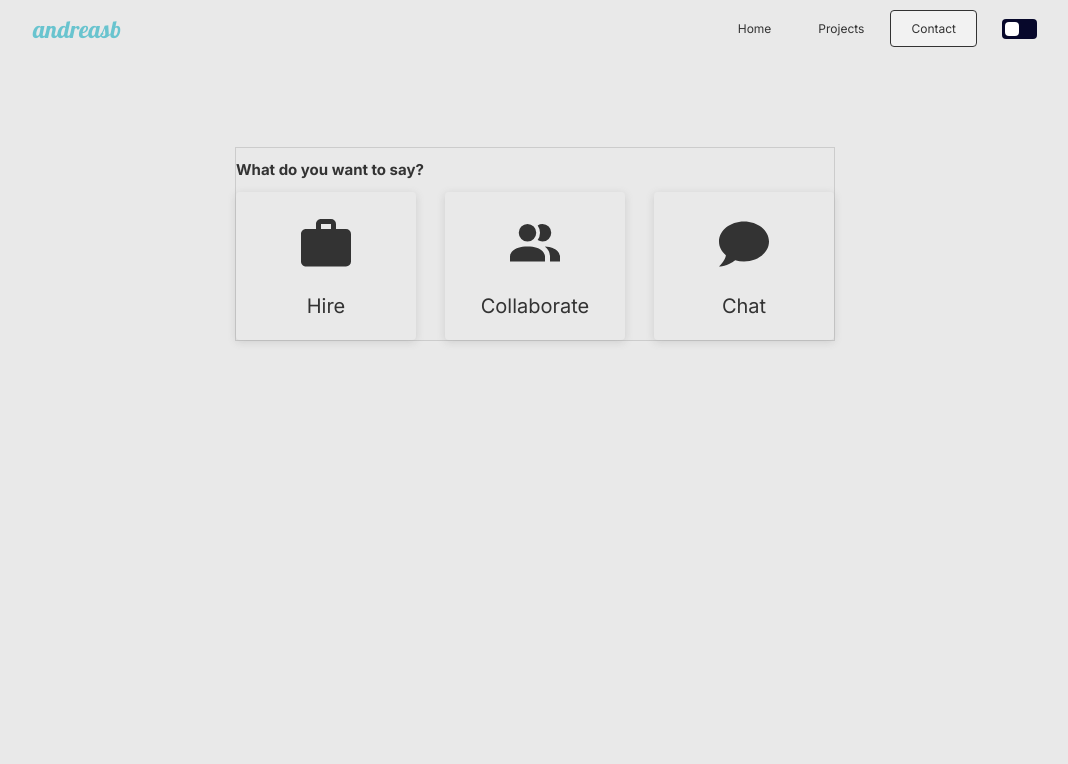
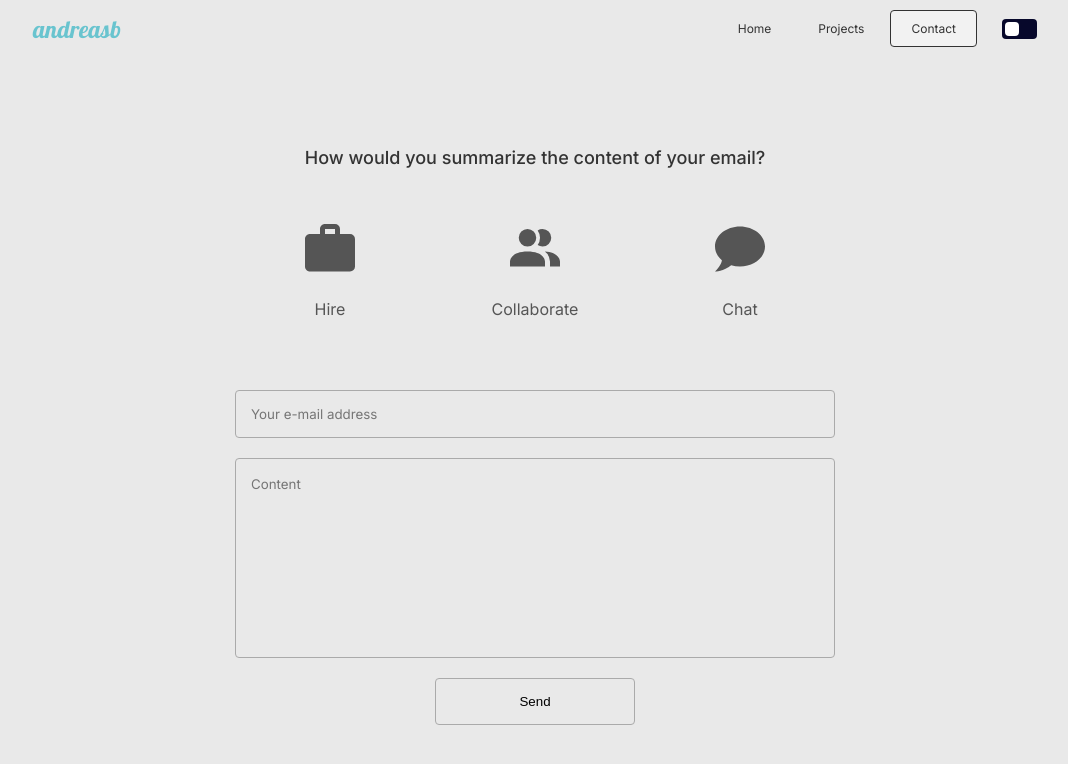
Before and after one commit to abergstream/react-individual-examination, a React (Vite) app: page /contact in a window 1280 px wide. Shown: the top 764 px of the page, without its empty margins (105-1173 px from the left). Built offline with nearby package versions, Linux system fonts and the light colour scheme.

Commit message:
moved api-call and made contact-form

```diff
--- a/src/App.css
+++ b/src/App.css
@@ -61,6 +61,10 @@ body {
   --primary-button-bg-hover: #d6d5d4;
   --primary-button-text: #333;
   --button-box-shadow-color: #111;
+
+  --primary-icon-color: #555;
+
+  --input-focus-color: #333;
 }
 .theme-dark {
   --nav-text-color: #dadada;
@@ -81,4 +85,7 @@ body {
   --primary-button-bg-hover: #111;
   --primary-button-text: #ccc;
   --button-box-shadow-color: #ccc;
+
+  --primary-icon-color: #a6a6a6;
+  --input-focus-color: #efefef;
 }
--- a/src/components/FetchRepos/FetchRepos.css
+++ /dev/null
@@ -1,32 +0,0 @@
-.repo-container {
-  display: flex;
-  justify-content: space-between;
-  padding: 1.5rem 1rem;
-  font-size: 1.2rem;
-  cursor: pointer;
-  &:hover {
-    background-color: var(--repo-hover-bg);
-  }
-}
-.repo-container--header:hover {
-  background-color: var(--primary-background-color);
-}
-.repo__header:hover {
-  font-weight: 600;
-}
-.repo__date {
-  width: 130px;
-}
-.repo__name {
-  flex: 1;
-  & > a {
-    color: var(--primary-text-color);
-  }
-}
-.loader-container {
-  width: 100%;
-  padding: 4rem;
-  display: flex;
-  justify-content: center;
-  align-items: center;
-}
--- a/src/components/FetchRepos/FetchRepos.jsx
+++ /dev/null
@@ -1,43 +0,0 @@
-import { useEffect } from "react";
-import toast from "react-hot-toast";
-const FetchRepos = ({ repos, setRepos }) => {
-  const API_USER = "abergstream";
-  const API_URL = `https://api.github.com/users/${API_USER}/repos?page=1&per_page=300`;
-
-  useEffect(() => {
-    const getRepos = async () => {
-      try {
-        const response = await fetch(API_URL);
-        const data = await response.json();
-        data.message === "Not Found"
-          ? toast.error(`Could not find user: ${API_USER}`, {
-              duration: 8000,
-            })
-          : toast.success("API loaded.", { icon: "👌🏻", duration: 3000 });
-        const sortedRepos = sortByDate([...data]).slice(0, 3);
-        setRepos(sortedRepos);
-        console.log(sortedRepos);
-      } catch (error) {
-        toast.error(`Could not connect to ${API_URL}`, {
-          duration: 8000,
-          style: {
-            minWidth: "520px",
-          },
-        });
-      }
-    };
-    if (!repos) {
-      getRepos();
-    }
-  }, [API_URL, repos]);
-  return null;
-};
-
-const sortByDate = (sortedData) => {
-  sortedData.sort((a, b) => {
-    return new Date(b.updated_at) - new Date(a.updated_at);
-  });
-  return sortedData;
-};
-
-export default FetchRepos;
--- a/src/pages/Contact/Contact.css
+++ b/src/pages/Contact/Contact.css
@@ -4,31 +4,87 @@
 }
 .contact__form {
   width: min(600px, 100%);
-  border: 1px solid #ccc;
+  display: flex;
+  flex-direction: column;
+  align-items: center;
+  gap: 2rem;
+}
+.contact__heading {
+  font-size: 1.8rem;
+  font-family: Inter;
+  font-weight: 500;
+  margin: 0 0 1rem;
+  color: var(--primary-text-color);
 }
 .form__radio {
   display: flex;
+  width: 100%;
   justify-content: space-between;
 }
 .form__radio-button {
   display: none;
 }
 .form__radio-button:checked + .form__radio-label {
-  border-color: #777;
+  border-color: var(--input-focus-color);
+}
+.form__radio-button:checked + .form__radio-label::after {
+  box-sizing: border-box;
+  position: absolute;
+  left: 50%;
+  bottom: -30px;
+  transform: translateX(-50%);
+  content: "";
+  border: 15px solid transparent;
+  border-bottom-color: #69c4cf;
 }
 .form__radio-label {
+  position: relative;
+  border: 1px solid transparent;
   display: flex;
   flex-direction: column;
   gap: 2rem;
   padding: 2rem;
   align-items: center;
-  width: 180px;
+  width: 190px;
+  color: var(--primary-icon-color);
+
+  font-size: 1.6rem;
   border-radius: 0.4rem;
-  box-shadow: rgba(99, 99, 99, 0.2) 0px 2px 8px 0px;
-  border: 2px solid transparent;
-  font-size: 2rem;
   transition: 300ms;
   &:hover {
-    background-color: #efefef;
+    border-color: var(--primary-icon-color);
   }
 }
+.form__input {
+  width: 100%;
+  background-color: transparent;
+  outline: none;
+  margin: 3rem 0 0rem;
+
+  padding: 1.5rem;
+  border-radius: 0.4rem;
+  border: 1px solid #aaa;
+  color: var(--primary-text-color);
+  font-family: Inter;
+  transition: 300ms;
+  &:focus {
+    border-color: var(--input-focus-color);
+  }
+}
+.form__input--textarea {
+  min-height: 200px;
+  margin: 0;
+  resize: none;
+  line-height: 2rem;
+}
+.form__button {
+  width: 200px;
+  padding: 1.5rem;
+  border: 1px solid #aaa;
+  background-color: transparent;
+  border-radius: 0.4rem;
+  transition: 300ms;
+  &:hover {
+    border-color: var(--input-focus-color);
+  }
+}
--- a/src/pages/Contact/Contact.jsx
+++ b/src/pages/Contact/Contact.jsx
@@ -1,11 +1,36 @@
 import Icon from "@mdi/react";
 import { mdiAccountMultiple, mdiBriefcase, mdiChat } from "@mdi/js";
 import "./Contact.css";
+import { useState } from "react";
+import toast from "react-hot-toast";
+
 const Contact = () => {
+  const [subject, setSubject] = useState("");
+  const [email, setEmail] = useState("");
+  const [message, setMessage] = useState("");
+
+  const handleSubmit = () => {
+    let error = [];
+    !subject ? error.push("subject") : "";
+    !email ? error.push("e-mail") : "";
+    !message ? error.push("message") : "";
+    if (error.length > 0) {
+      toast.error(`Error! Missing ${error.join(", ")}`, {
+        duration: 8000,
+      });
+    } else {
+      setEmail("");
+      setMessage("");
+      setSubject("");
+      toast.success("Message sent.", { icon: "📨", duration: 5000 });
+    }
+  };
   return (
     <div className="contact-container">
       <section className="contact__form">
-        <h2>What do you want to say?</h2>
+        <h2 className="contact__heading">
+          How would you summarize the content of your email?
+        </h2>
         <article className="form__radio">
           <input
             className="form__radio-button"
@@ -13,6 +38,8 @@ const Contact = () => {
             type="radio"
             name="subject"
             value="Hire"
+            checked={subject === "Hire"}
+            onChange={(e) => setSubject(e.target.value)}
           />
           <label htmlFor="input_hire" className="form__radio-label">
             <Icon path={mdiBriefcase} size={4} />
@@ -24,6 +51,8 @@ const Contact = () => {
             type="radio"
             name="subject"
             value="Collaboration"
+            checked={subject === "Collaboration"}
+            onChange={(e) => setSubject(e.target.value)}
           />
 
           <label htmlFor="input_collab" className="form__radio-label">
@@ -36,6 +65,8 @@ const Contact = () => {
             type="radio"
             name="subject"
             value="Chat"
+            checked={subject === "Chat"}
+            onChange={(e) => setSubject(e.target.value)}
           />
 
           <label htmlFor="input_chat" className="form__radio-label">
@@ -43,6 +74,21 @@ const Contact = () => {
             Chat
           </label>
         </article>
+        <input
+          className="form__input"
+          placeholder="Your e-mail address"
+          value={email}
+          onChange={(e) => setEmail(e.target.value)}
+        />
+        <textarea
+          className="form__input form__input--textarea"
+          placeholder="Content"
+          value={message}
+          onChange={(e) => setMessage(e.target.value)}
+        ></textarea>
+        <button className="form__button" onClick={handleSubmit}>
+          Send
+        </button>
       </section>
     </div>
   );
--- a/src/pages/Projects/Projects.css
+++ b/src/pages/Projects/Projects.css
@@ -8,3 +8,8 @@
     gap: 3rem;
   }
 }
+.loader-container {
+  width: 100%;
+  display: flex;
+  justify-content: center;
+}
--- a/src/pages/Projects/Projects.jsx
+++ b/src/pages/Projects/Projects.jsx
@@ -1,14 +1,40 @@
 import "./Projects.css";
-import "../../components/FetchRepos/FetchRepos.css";
-import FetchRepos from "../../components/FetchRepos/FetchRepos";
 import RotatingCircle from "../../components/RotatingCircle/RotatingCircle";
 import RepoCard from "../../components/RepoCard/RepoCard";
-
+import { useEffect } from "react";
+import toast from "react-hot-toast";
 import Button from "../../components/Button/Button";
 const Projects = ({ repos, setRepos }) => {
+  const API_USER = "abergstream";
+  const API_URL = `https://api.github.com/users/${API_USER}/repos?page=1&per_page=300`;
+  useEffect(() => {
+    const getRepos = async () => {
+      try {
+        const response = await fetch(API_URL);
+        const data = await response.json();
+        data.message === "Not Found"
+          ? toast.error(`Could not find user: ${API_USER}`, {
+              duration: 8000,
+            })
+          : toast.success("API loaded.", { icon: "👌🏻", duration: 3000 });
+        const sortedRepos = sortByDate([...data]).slice(0, 3);
+        setRepos(sortedRepos);
+        console.log(sortedRepos);
+      } catch (error) {
+        toast.error(`Could not connect to ${API_URL}`, {
+          duration: 8000,
+          style: {
+            minWidth: "520px",
+          },
+        });
+      }
+    };
+    if (!repos) {
+      getRepos();
+    }
+  }, [API_URL, repos]);
   return (
     <>
-      {/* <FetchRepos setRepos={setRepos} repos={repos} /> */}
       <section>
         <h2 className="page__header">My Projects!</h2>
         <div>
@@ -51,5 +77,10 @@ const Projects = ({ repos, setRepos }) => {
     </>
   );
 };
-
+const sortByDate = (sortedData) => {
+  sortedData.sort((a, b) => {
+    return new Date(b.updated_at) - new Date(a.updated_at);
+  });
+  return sortedData;
+};
 export default Projects;
```
